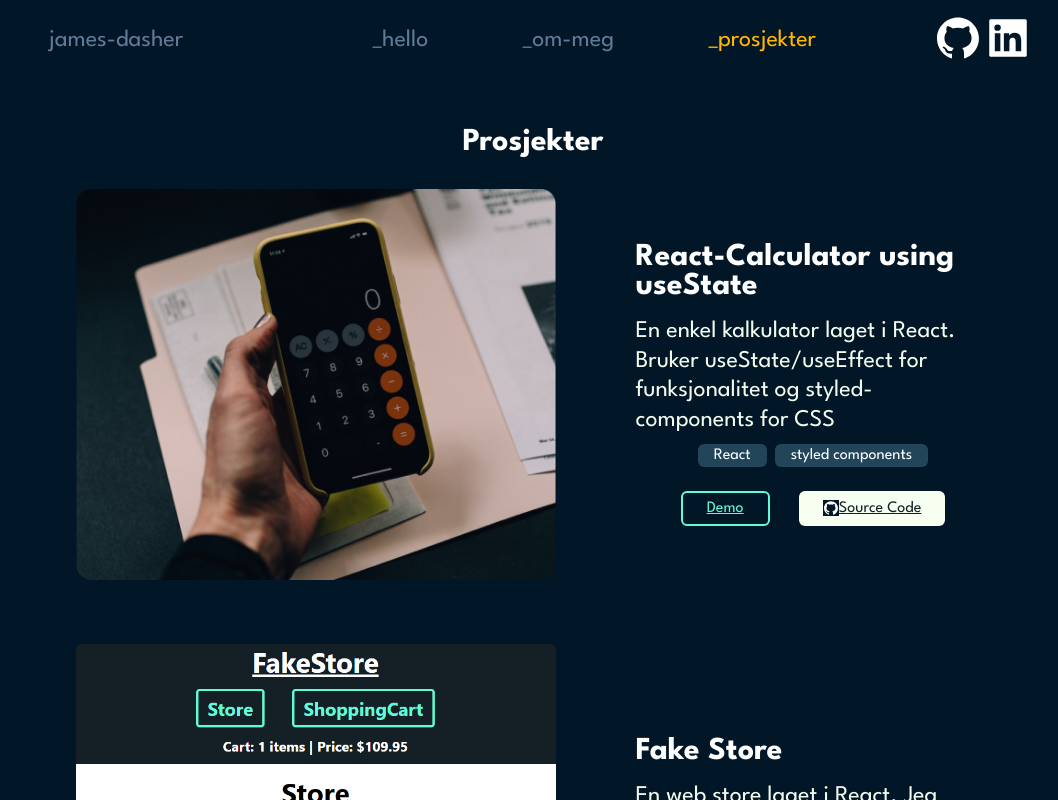
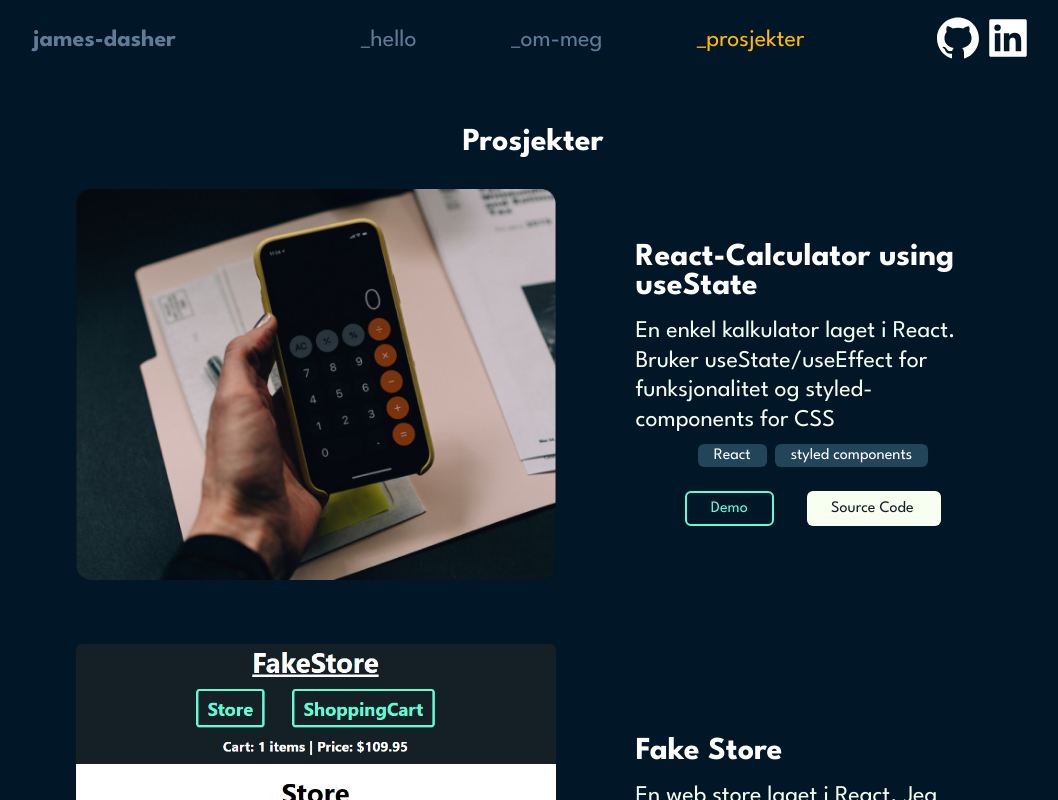
Before and after one commit to JamesDa1/portfolio, a React (Create React App) app: page /#/projects in a window 1280 px wide. Shown: the top 800 px of the page, without its empty margins (107-1165 px from the left). Built offline with nearby package versions, Linux system fonts and the light colour scheme; no server answers.

Commit message:
adjusting sidebar

```diff
--- a/src/components/Navbar/NavbarElements.js
+++ b/src/components/Navbar/NavbarElements.js
@@ -10,6 +10,11 @@ export const Nav = styled.nav`
   align-items: center;
   padding: 0.5rem calc((100vw - 1000px) / 2);
   z-index: 999;
+
+  h1 {
+    color: #607b96;
+    font-size: 1.5rem;
+  }
 `
 
 export const NavLink = styled(Link)`
--- a/src/components/Navbar/index.js
+++ b/src/components/Navbar/index.js
@@ -7,7 +7,8 @@ const Navbar = ({ toggle }) => {
   return (
     <>
       <Nav>
-        <NavLink to="/">james-dasher</NavLink>
+        {/* <NavLink to="/">james-dasher</NavLink> */}
+        <h1>james-dasher</h1>
         <Bars onClick={toggle} />
         <NavMenu className="NavMenu">
           <NavLink to="/">_hello</NavLink>
--- a/src/components/Projects/ProjectElements.js
+++ b/src/components/Projects/ProjectElements.js
@@ -88,22 +88,32 @@ export const ProjectSource = styled.a`
   color: #141f26;
   cursor: pointer;
   font-size: 1rem;
+  text-decoration: none;
 
   min-width: 134px;
 
   display: flex;
   align-items: center;
+
   padding: 0.5rem 1.5rem;
   border-radius: 6px;
+
+  &:hover {
+    transform: scale(1.1);
+  }
 `
 
 export const ProjectDemo = styled.a`
   color: #62fbd7;
   border: 2px solid #62fbd7;
-
+  text-decoration: none;
   font-size: 1rem;
   text-align: center;
   padding: 0.5rem 1.5rem;
   border-radius: 6px;
   cursor: pointer;
+
+  &:hover {
+    transform: scale(1.1);
+  }
 `
--- a/src/components/Projects/index.js
+++ b/src/components/Projects/index.js
@@ -13,7 +13,7 @@ import {
 } from "./ProjectElements"
 
 import { projects } from "./Data"
-import { AiFillGithub } from "react-icons/ai"
+// import { AiFillGithub } from "react-icons/ai"
 // import DemoDevFinder from "../../features/DevFinder"
 export const ProjectList = () => {
   return (
@@ -48,7 +48,7 @@ const ProjectTemplate = (props) => {
               Demo
             </ProjectDemo>
             <ProjectSource href={sourceCode} target="_blank">
-              <AiFillGithub />
+              {/* <AiFillGithub /> */}
               Source Code
             </ProjectSource>
           </ProjectActions>
--- a/src/styles.css
+++ b/src/styles.css
@@ -35,6 +35,7 @@ main {
 
 /* Sidebar  */
 .socialMedia {
+  margin-top: 1rem;
   display: flex;
   flex-direction: row;
   align-items: center;
@@ -45,6 +46,14 @@ main {
   right: 0;
 }
 
+.socialMedia h3 {
+  font-size: 2rem;
+}
+
+.socialMedia .logos {
+  display: flex;
+  gap: 1.5rem;
+}
 /* PROJECT PAGE  */
 
 /* ABOUT PAGE */
@@ -245,6 +254,12 @@ main {
   text-decoration: none;
 }
 
+.homeContainer .heroText .comments a:hover {
+  text-decoration: underline;
+  padding-bottom: 1rem;
+  border: 2px solid yellow;
+}
+
 /* Media query for HomePage  */
 
 @media screen and (max-width: 768px) {
```
